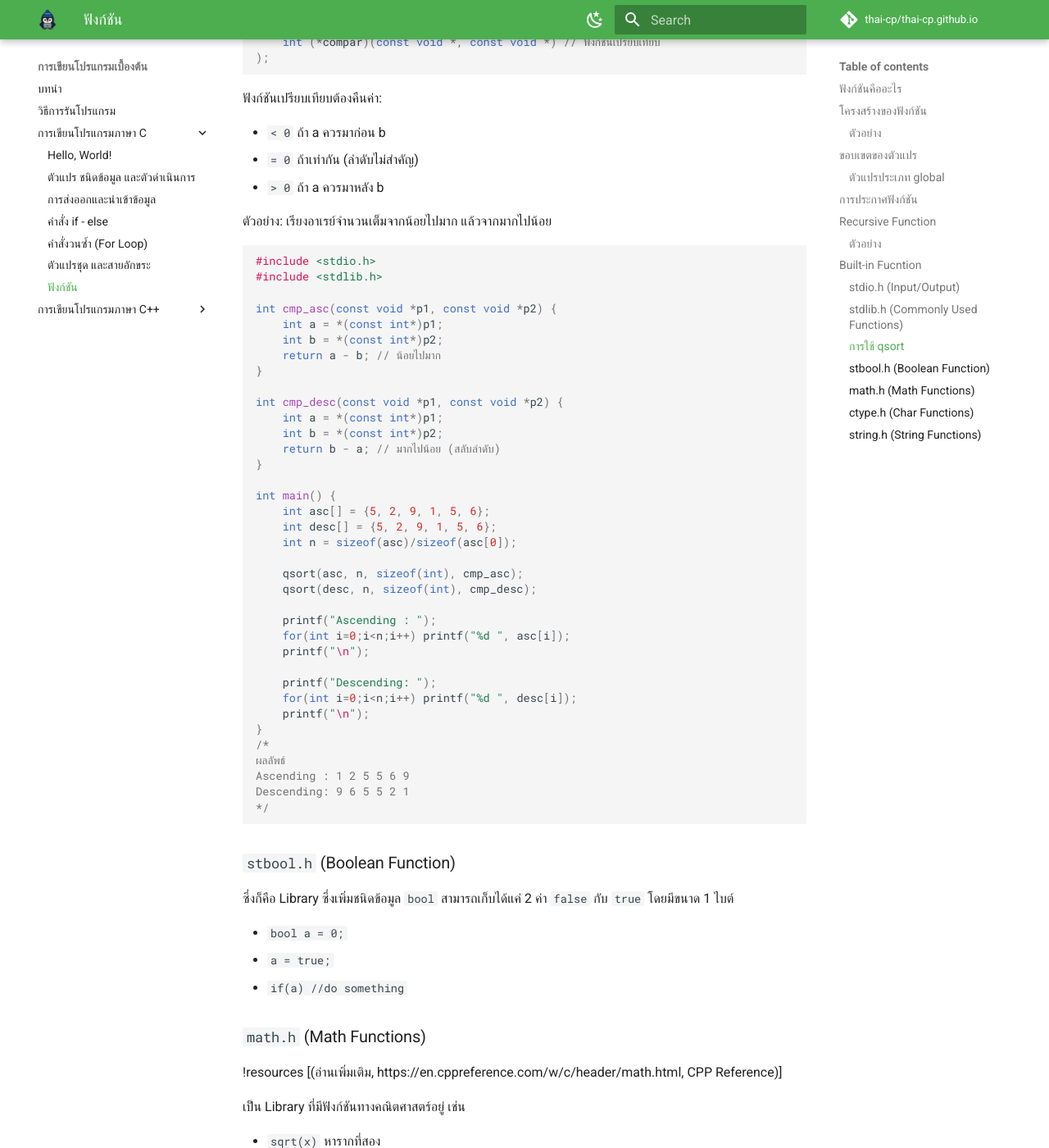
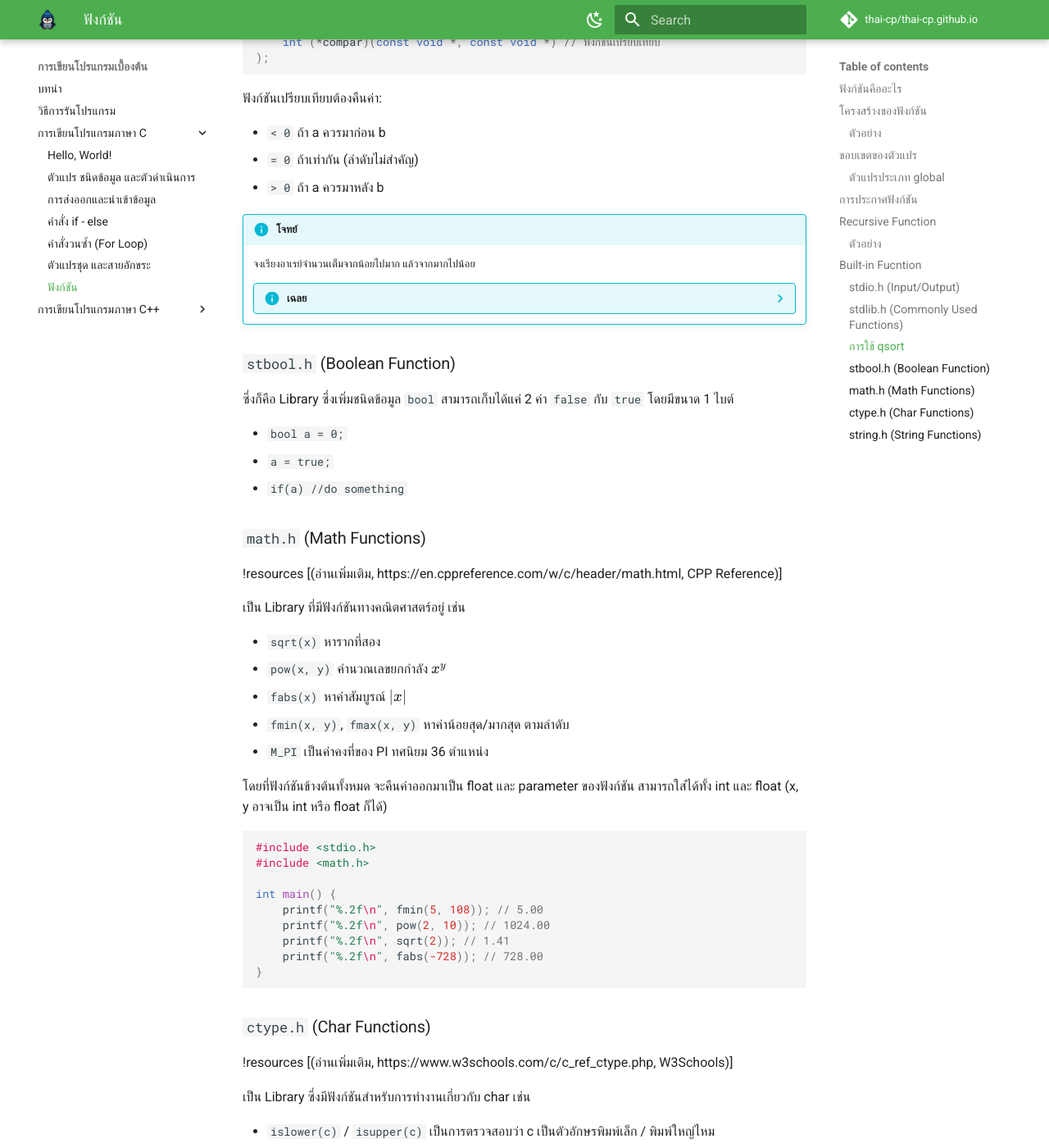
Before and after one commit to thai-cp/thai-cp.github.io, an MkDocs documentation site: the page built from docs/prog-basic/c/function.md, in a window 1280 px wide and 1400 px high, scrolled down 8053 px. Shown: the whole window at 82% size. Built offline with MkDocs 1.6.1 and Material for MkDocs 9.7.7, drawn with Linux system fonts in a browser that asks for light colours; comment, search, counter and statistics services are not loaded.

Commit message:
Added qsort

````diff
--- a/docs/dsa-basic/sorting.md
+++ b/docs/dsa-basic/sorting.md
@@ -38,8 +38,65 @@
 !!! info "แหล่งที่มาวิดีโอ"
     วิดีโอตัวอย่างการทำงานของ Bubble Sort นำมาจาก [YouTube (ลิงก์ต้นฉบับ)](https://www.youtube.com/watch?v=0BkoXZBbhfU) เพื่อใช้ประกอบการเรียนรู้
 
-!unfinished
+## qsort
 
-## Merge Sort
+qsort เป็นฟังก์ชั่น Quick Sort อย่างง่ายในภาษา C ที่อยู่ใน library `stdlib.h` โดยมี Average [Time Complexity](https://thai-cp.github.io/dsa-basic/complexity/) อยู่ที่ $\mathcal{O}(n\log n)$ แต่ Worse Case อยู่ที่ $\mathcal{O}(n^2)$ จึงนิยมใช้ std::sort ของ C++ มากกว่า
 
-!unfinished
+### รูปแบบการใช้งาน
+
+```c
+void qsort(
+    void *base,          // ตำแหน่งเริ่มอาเรย์
+    size_t nitems,       // จำนวนสมาชิก
+    size_t size,         // ขนาดของหนึ่งสมาชิก เช่น sizeof(int)
+    int (*compar)(const void *, const void *) // ฟังก์ชันเปรียบเทียบ
+);
+```
+
+ฟังก์ชันเปรียบเทียบต้องคืนค่า:
+
+* `< 0` ถ้า a ควรมาก่อน b
+* `= 0` ถ้าเท่ากัน (ลำดับไม่สำคัญ)
+* `> 0` ถ้า a ควรมาหลัง b
+
+!!! info "โจทย์"
+    จงเรียงอาเรย์จำนวนเต็มจากน้อยไปมาก แล้วจากมากไปน้อย
+    ??? info "เฉลย"
+        ```c
+        #include <stdio.h>
+        #include <stdlib.h>
+
+        int cmp_asc(const void *p1, const void *p2) {
+            int a = *(const int*)p1;
+            int b = *(const int*)p2;
+            return a - b; // น้อยไปมาก
+        }
+
+        int cmp_desc(const void *p1, const void *p2) {
+            int a = *(const int*)p1;
+            int b = *(const int*)p2;
+            return b - a; // มากไปน้อย (สลับลำดับ)
+        }
+
+        int main() {
+            int asc[] = {5, 2, 9, 1, 5, 6};
+            int desc[] = {5, 2, 9, 1, 5, 6};
+            int n = sizeof(asc)/sizeof(asc[0]);
+
+            qsort(asc, n, sizeof(int), cmp_asc);
+            qsort(desc, n, sizeof(int), cmp_desc);
+
+            printf("Ascending : ");
+            for(int i=0;i<n;i++) printf("%d ", asc[i]);
+            printf("\n");
+
+            printf("Descending: ");
+            for(int i=0;i<n;i++) printf("%d ", desc[i]);
+            printf("\n");
+        }
+        /*
+        ผลลัพธ์
+        Ascending : 1 2 5 5 6 9
+        Descending: 9 6 5 5 2 1
+        */
+        ```
--- a/docs/prog-basic/c/function.md
+++ b/docs/prog-basic/c/function.md
@@ -403,46 +403,47 @@
 * `= 0` ถ้าเท่ากัน (ลำดับไม่สำคัญ)
 * `> 0` ถ้า a ควรมาหลัง b
 
-ตัวอย่าง: เรียงอาเรย์จำนวนเต็มจากน้อยไปมาก แล้วจากมากไปน้อย
+!!! info "โจทย์"
+    จงเรียงอาเรย์จำนวนเต็มจากน้อยไปมาก แล้วจากมากไปน้อย
+    ??? info "เฉลย"
+        ```c
+        #include <stdio.h>
+        #include <stdlib.h>
 
-```c
-#include <stdio.h>
-#include <stdlib.h>
+        int cmp_asc(const void *p1, const void *p2) {
+            int a = *(const int*)p1;
+            int b = *(const int*)p2;
+            return a - b; // น้อยไปมาก
+        }
 
-int cmp_asc(const void *p1, const void *p2) {
-    int a = *(const int*)p1;
-    int b = *(const int*)p2;
-    return a - b; // น้อยไปมาก
-}
+        int cmp_desc(const void *p1, const void *p2) {
+            int a = *(const int*)p1;
+            int b = *(const int*)p2;
+            return b - a; // มากไปน้อย (สลับลำดับ)
+        }
 
-int cmp_desc(const void *p1, const void *p2) {
-    int a = *(const int*)p1;
-    int b = *(const int*)p2;
-    return b - a; // มากไปน้อย (สลับลำดับ)
-}
+        int main() {
+            int asc[] = {5, 2, 9, 1, 5, 6};
+            int desc[] = {5, 2, 9, 1, 5, 6};
+            int n = sizeof(asc)/sizeof(asc[0]);
 
-int main() {
-    int asc[] = {5, 2, 9, 1, 5, 6};
-    int desc[] = {5, 2, 9, 1, 5, 6};
-    int n = sizeof(asc)/sizeof(asc[0]);
+            qsort(asc, n, sizeof(int), cmp_asc);
+            qsort(desc, n, sizeof(int), cmp_desc);
 
-    qsort(asc, n, sizeof(int), cmp_asc);
-    qsort(desc, n, sizeof(int), cmp_desc);
+            printf("Ascending : ");
+            for(int i=0;i<n;i++) printf("%d ", asc[i]);
+            printf("\n");
 
-    printf("Ascending : ");
-    for(int i=0;i<n;i++) printf("%d ", asc[i]);
-    printf("\n");
-
-    printf("Descending: ");
-    for(int i=0;i<n;i++) printf("%d ", desc[i]);
-    printf("\n");
-}
-/*
-ผลลัพธ์
-Ascending : 1 2 5 5 6 9
-Descending: 9 6 5 5 2 1
-*/
-```
+            printf("Descending: ");
+            for(int i=0;i<n;i++) printf("%d ", desc[i]);
+            printf("\n");
+        }
+        /*
+        ผลลัพธ์
+        Ascending : 1 2 5 5 6 9
+        Descending: 9 6 5 5 2 1
+        */
+        ```
 
 ### `stbool.h` (Boolean Function)
 
````
